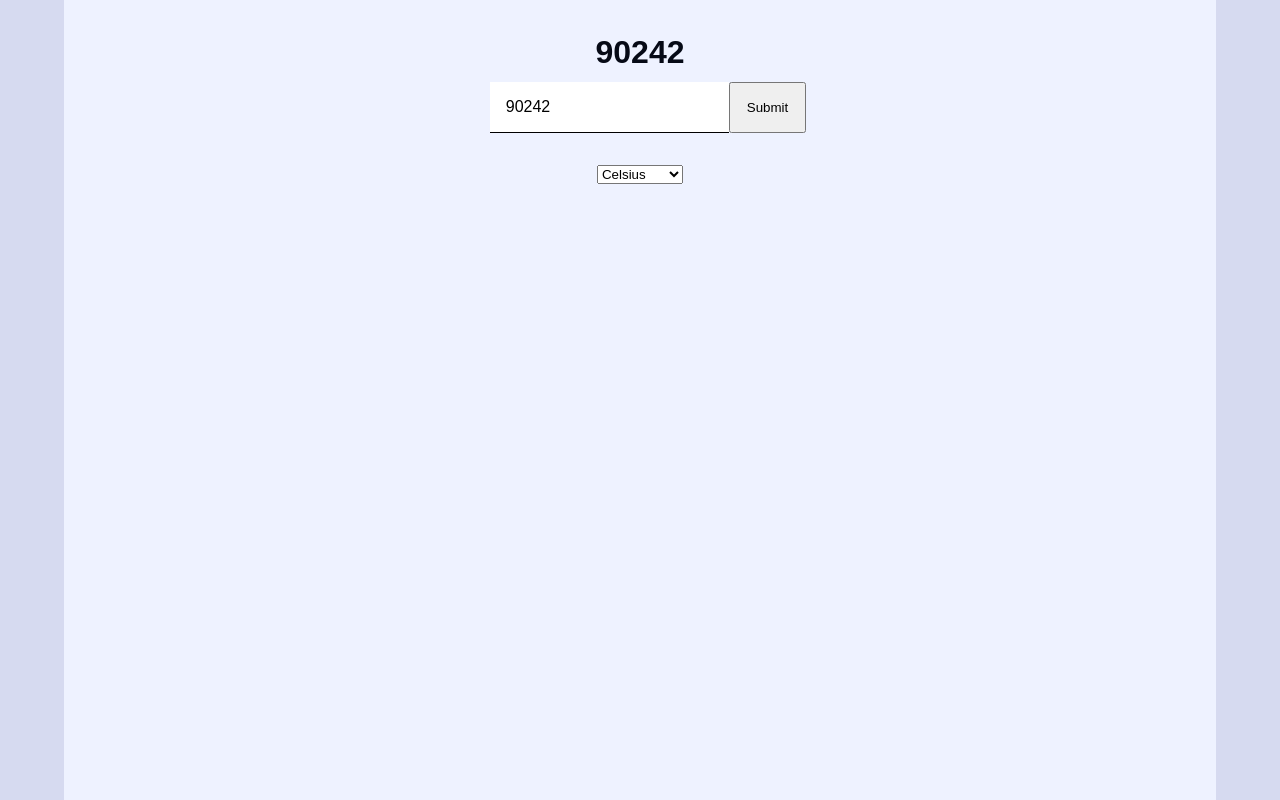
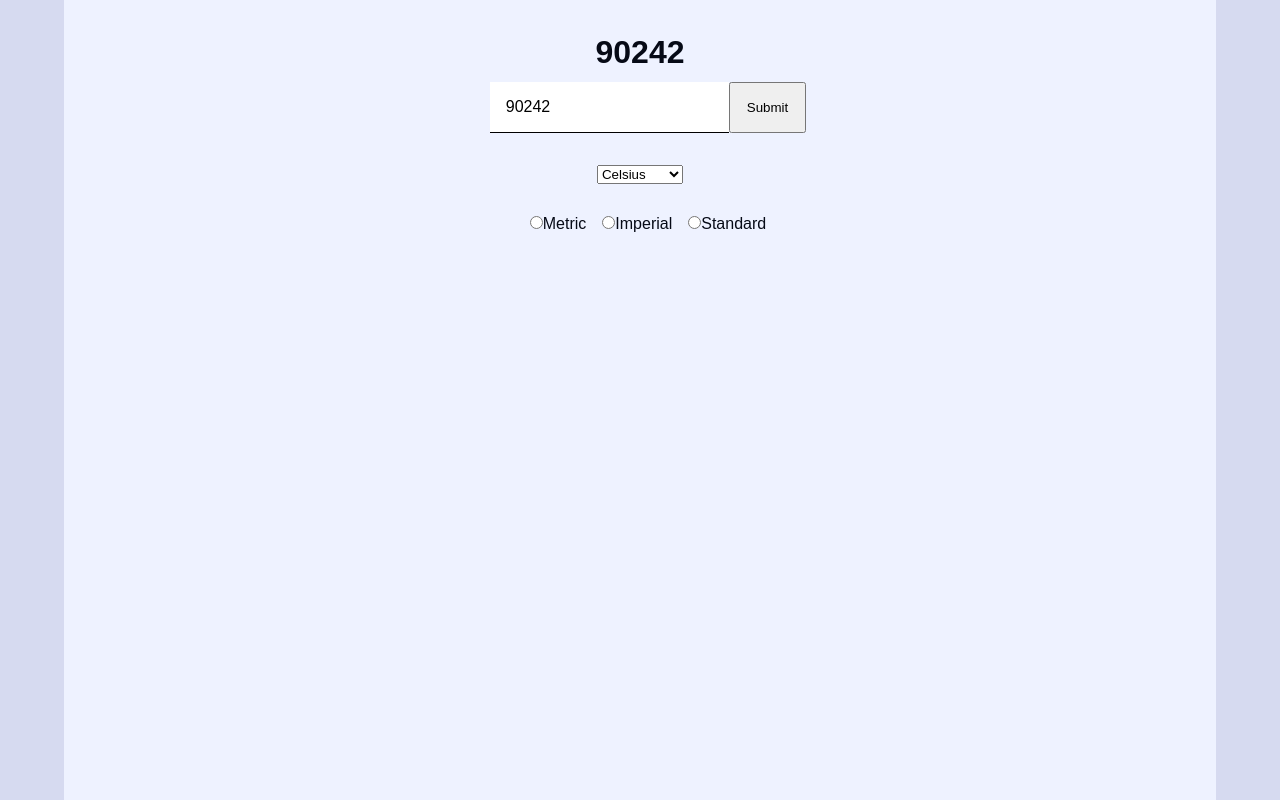
Before and after one commit to VenturingGuy/react-weather-map, a React (Create React App) app: page / in a window 1280 px wide. Built offline with nearby package versions, Linux system fonts and the light colour scheme.

Commit message:
added radio input/dropdown selection to Weather

```diff
--- a/src/Weather.js
+++ b/src/Weather.js
@@ -1,11 +1,59 @@
 import { useState } from "react";
 import './Weather.css'
-function Weather(props) {
-    const [ zip, setZip ] = useState('90242')
+function Weather() {
+    const [zip, setZip] = useState('90242')
     const [unit, setUnit] = useState('')
+    const UNIT_IDS = ['Metric', 'Imperial', 'Standard']
+    const UNIT_LABELS = ['Celsius', 'Fahrenheit', 'Kelvin']
+
+    const UnitRadio = (props) => {
+        const {name, label} = props
+        return (
+            <label>
+                <input
+                    type="radio"
+                    name={name}
+                    checked={unit === label}
+                    onChange={() => setUnit(label)}
+                />
+            {label}</label>
+        )}
+
+    const renderUnitRadio = (name, label) => (
+        <UnitRadio
+            name={name}
+            label={label}
+        />
+    )
+
+    const UnitRadios = UNIT_IDS.map((_, index) => {
+        const name="unit"
+        const label = `${UNIT_IDS[index]}`
+        return renderUnitRadio(name, label)
+      });
+
+    const UnitSelect = (props) => {
+        const {name, label} = props
+        return (
+            <option value={name}>{label}</option>
+    )}
+
+    const renderUnitSelect = (name, label) => (
+        <UnitSelect
+            name={name}
+            label={label}
+        />
+    )
+
+    const UnitSelections = UNIT_LABELS.map((_, index) => {
+        const name= `${UNIT_IDS[index]}`
+        const label = `${UNIT_LABELS[index]}`
+        return renderUnitSelect(name, label)
+      });
+
     return (
         <div className="Weather">
-            <h1>{zip}</h1>
+            <h1>{zip} {unit}</h1>
             <form>
                 <div>
                     <input
@@ -15,11 +63,15 @@ function Weather(props) {
                     />
                     <button>Submit</button>
                 </div>
-                <select onChange={e => setUnit(e.target.value)}>
-                    <option value="metric">Celsius</option>
-                    <option value="imperial">Fahrenheit</option>
-                    <option value="standard">Kelvin</option>
+
+                <select
+                    value={unit}
+                    onChange={e => setUnit(e.target.value)}
+                >
+                    {UnitSelections}
                 </select>
+                <div>{UnitRadios}</div>
+
             </form>
         </div>
     )
```
